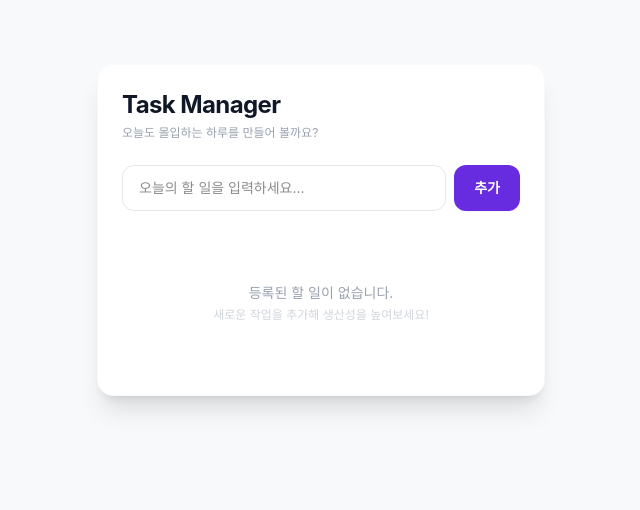
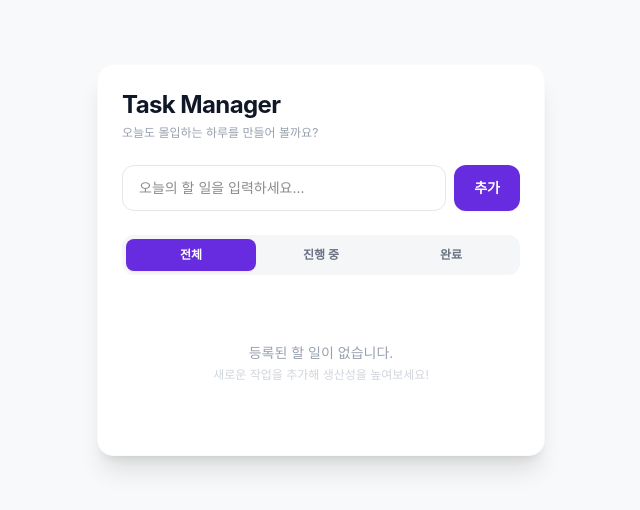
Before and after one commit to geunchanKim/kakao-assignment-1, a React (Vite) app: page / in a window 1280 px wide. Shown: the top 510 px of the page, without its empty margins (319-959 px from the left). Built offline with nearby package versions, Linux system fonts and the light colour scheme.

Commit message:
2차 과제 기본 미션 3.상태별 필터링 기능 마이그레이션하기

```diff
--- a/src/App.jsx
+++ b/src/App.jsx
@@ -1,13 +1,17 @@
 import { useState, useEffect } from "react";
 import TodoInput from "./components/TodoInput";
+import TodoFilter from "./components/TodoFilter";
 import TodoList from "./components/TodoList";
 
 export default function App() {
-  // [초기화] 로컬스토리지에 저장된 기존 할 일이 있다면 복원, 없다면 빈 배열로 기동
+  // [영속성 관리] 로컬스토리지에 저장된 기존 할 일이 있다면 복원, 없다면 빈 배열 기동
   const [todos, setTodos] = useState(() => {
     const savedTodos = localStorage.getItem("todos");
     return savedTodos ? JSON.parse(savedTodos) : [];
   });
+
+  // [필터 상태 관리] 현재 화면에 표시할 필터 조건 상태 (기본값: 'all')
+  const [currentFilter, setCurrentFilter] = useState("all");
 
   // [영속성 관리] todos 상태가 변경될 때마다 자동으로 로컬스토리지에 동기화
   useEffect(() => {
@@ -15,7 +19,8 @@ export default function App() {
   }, [todos]);
 
   /**
-   * 1. Create: 새로운 할 일을 배열 추가하는 함수
+   * 1. Create: 새로운 할 일을 배열에 추가하는 함수
+   * (추가 후에도 currentFilter 상태가 유지되므로 보던 화면이 유지됩니다)
    */
   const handleCreateTodo = (text) => {
     const newTodo = {
@@ -55,6 +60,16 @@ export default function App() {
     setTodos((prevTodos) => prevTodos.filter((todo) => todo.id !== id));
   };
 
+  /**
+   * [데이터 필터링 파이프라인]
+   * 원본 데이터(todos)를 훼손하지 않고, 현재 필터 상태에 맞는 항목만 실시간 계산하여 추출
+   */
+  const filteredTodos = todos.filter((todo) => {
+    if (currentFilter === "active") return !todo.completed;   // 진행 중: 완료되지 않은 것만
+    if (currentFilter === "completed") return todo.completed; // 완료: 완료된 것만
+    return true; // 전체(all): 조건 없이 전부 반환
+  });
+
   return (
     <div className="min-h-screen flex items-start justify-center px-4 py-16">
       <div className="w-full max-w-md bg-white rounded-2xl p-6 shadow-xl border border-gray-50">
@@ -68,9 +83,15 @@ export default function App() {
         {/* 할 일 입력 컨트롤러 */}
         <TodoInput onCreateTodo={handleCreateTodo} />
 
-        {/* 할 일 리스트 보드 */}
+        {/* [신규 추가] 상태별 필터 제어 탭 배너 */}
+        <TodoFilter
+          currentFilter={currentFilter}
+          onChangeFilter={setCurrentFilter}
+        />
+
+        {/* 할 일 리스트 보드 (원본 todos 대신 필터링된 filteredTodos를 주입) */}
         <TodoList
-          todos={todos}
+          todos={filteredTodos}
           onToggleComplete={handleToggleComplete}
           onUpdateText={handleUpdateText}
           onDelete={handleDeleteTodo}
--- /dev/null
+++ b/src/components/TodoFilter.jsx
@@ -0,0 +1,34 @@
+/**
+ * Todo 목록의 필터 상태(전체/진행 중/완료)를 변경하는 탭 컴포넌트
+ */
+export default function TodoFilter({ currentFilter, onChangeFilter }) {
+  // 탭 메뉴 구성을 위한 설정 배열 (필터 키값과 화면에 보여줄 이름)
+  const filterTabs = [
+    { key: "all", label: "전체" },
+    { key: "active", label: "진행 중" },
+    { key: "completed", label: "완료" },
+  ];
+
+  return (
+    <div className="flex bg-gray-100/80 p-1 rounded-xl mb-5">
+      {filterTabs.map((tab) => {
+        // 현재 순회 중인 탭이 활성화된 탭인지 여부 판별
+        const isActive = currentFilter === tab.key;
+
+        return (
+          <button
+            key={tab.key}
+            onClick={() => onChangeFilter(tab.key)}
+            className={`flex-1 py-2 text-xs font-semibold rounded-lg transition-all duration-200 cursor-pointer ${
+              isActive
+                ? "bg-brand text-white shadow-xs" // 활성화 탭: 메인 브랜드 컬러 배경 + 흰색 글씨 + 은은한 그림자
+                : "text-gray-500 hover:text-gray-700 hover:bg-gray-200/50" // 비활성화 탭: 회색 글씨 + 마우스 호버 효과
+            }`}
+          >
+            {tab.label}
+          </button>
+        );
+      })}
+    </div>
+  );
+}
```
